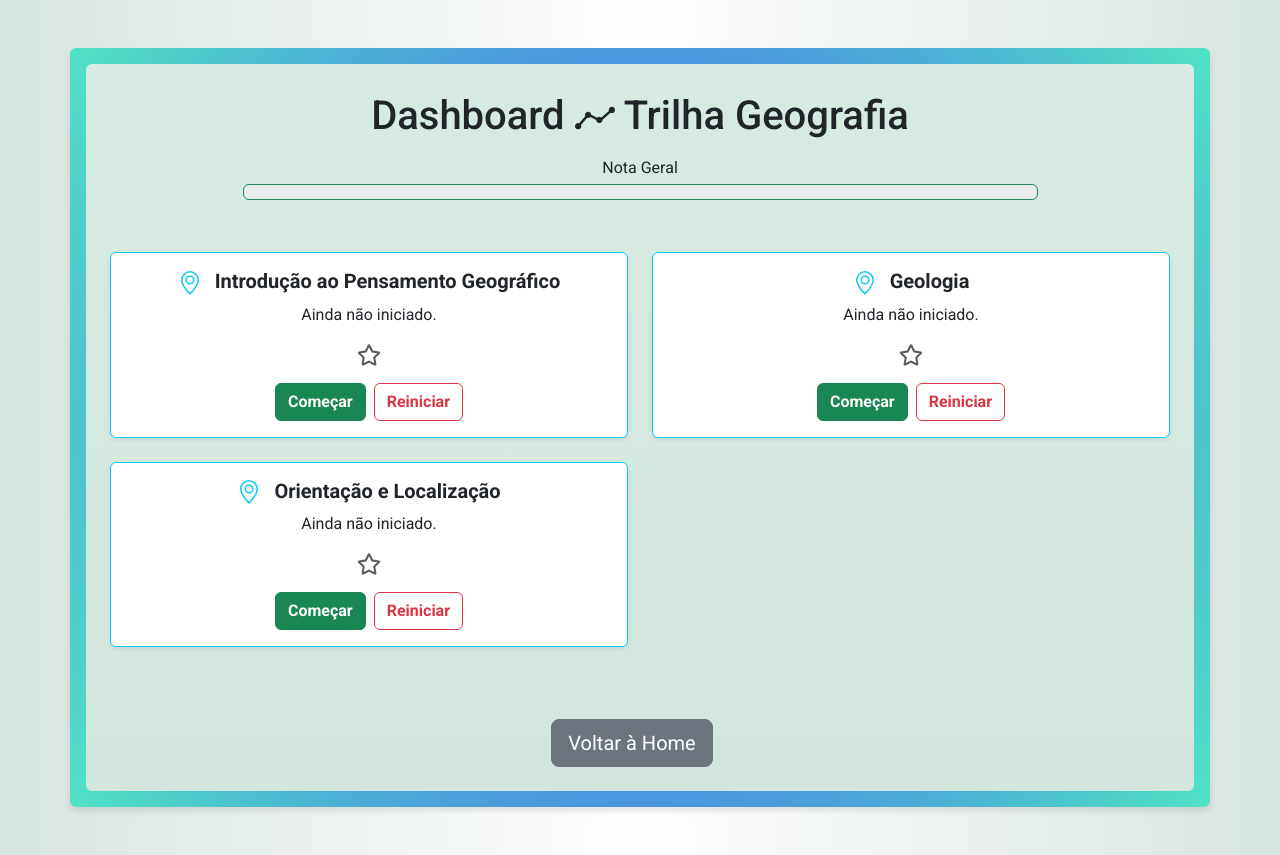
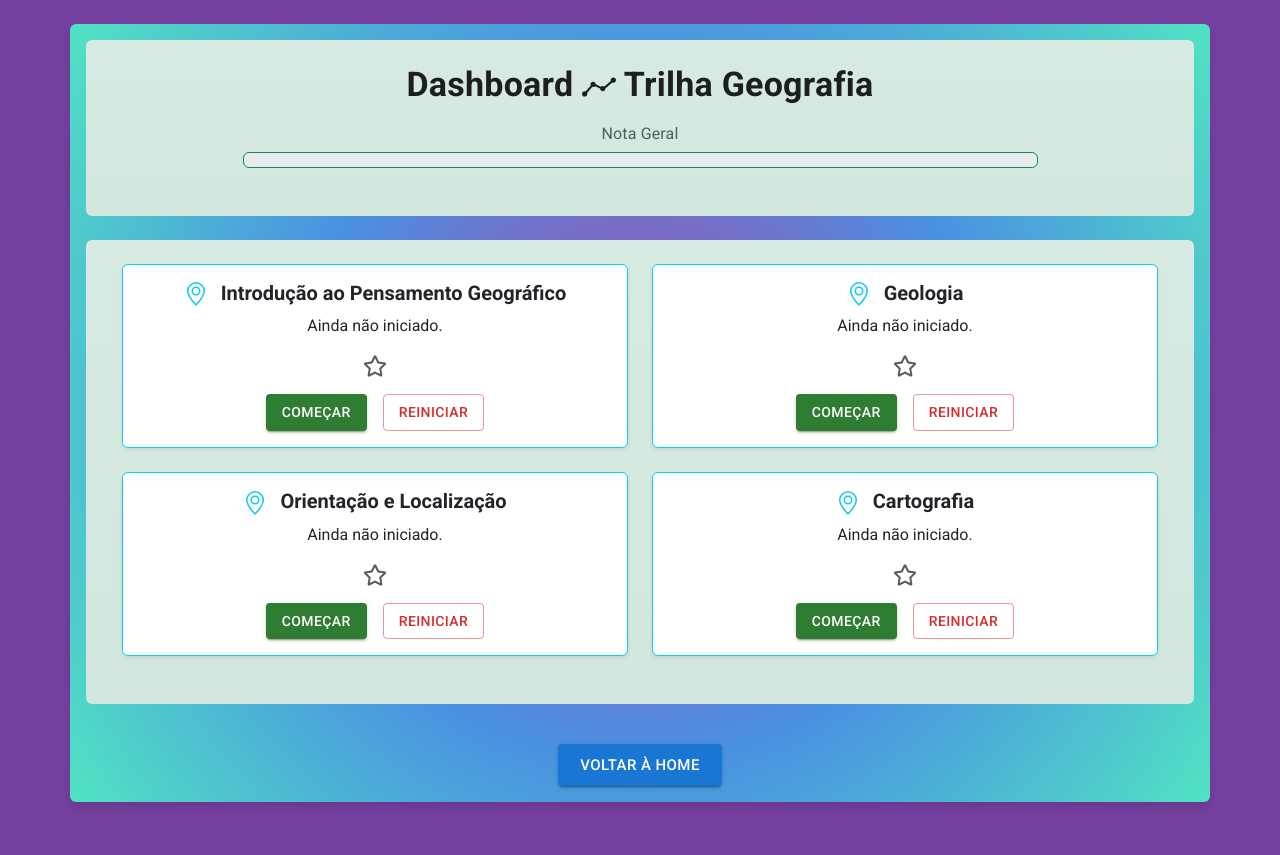
Before and after one commit to Biasiolo/teste-trivia-game, a React (Vite) app: page /modules in a window 1280 px wide. After the commit the page ends 826 px from the top, so only its background shows below. Built offline with nearby package versions, Linux system fonts and the light colour scheme.

Commit message:
teste 20

```diff
--- a/src/data/modules.js
+++ b/src/data/modules.js
@@ -166,6 +166,61 @@ const modulesData = [
       ],
     },
 
+    {
+      id: 4,
+      name: 'Cartografia',
+      videoUrl: 'https://www.youtube.com/embed/Elz_eZf_aaI?si=9tqDa7SZgfMo11vi', // Link para vídeo aula específica
+      questions: [
+        {
+          id: 1,
+          concept: 'A rotação da Terra é o movimento que o planeta realiza em torno de seu próprio eixo, resultando na alternância entre dia e noite.',
+          question: 'Quanto tempo a Terra leva para completar uma rotação em torno de seu eixo?',
+          answers: ['12 horas', '24 horas', '48 horas', '365 dias'],
+          correct: 1,
+        },
+        {
+          id: 2,
+          concept: 'As linhas imaginárias conhecidas como paralelos e meridianos formam a base para o sistema de coordenadas geográficas.',
+          question: 'Qual é o nome do paralelo que divide a Terra em hemisfério norte e sul?',
+          answers: ['Meridiano de Greenwich', 'Trópico de Câncer', 'Equador', 'Trópico de Capricórnio'],
+          correct: 2,
+        },
+        {
+          id: 3,
+          concept: 'Os fusos horários são definidos com base na rotação da Terra e na divisão do planeta em 24 zonas horárias.',
+          question: 'Quantos graus cada fuso horário cobre aproximadamente na superfície terrestre?',
+          answers: ['10 graus', '15 graus', '30 graus', '45 graus'],
+          correct: 1,
+        },
+        {
+          id: 4,
+          concept: 'A inclinação do eixo terrestre e o movimento de translação da Terra ao redor do Sol causam as estações do ano.',
+          question: 'Qual é o ângulo de inclinação do eixo terrestre em relação ao plano de sua órbita?',
+          answers: ['15 graus', '23,5 graus', '45 graus', '90 graus'],
+          correct: 1,
+        },
+        {
+          id: 5,
+          concept: 'O meridiano de Greenwich é a linha de longitude 0°, usada como referência para calcular fusos horários.',
+          question: 'Qual é o nome do fuso horário baseado no meridiano de Greenwich?',
+          answers: ['GMT (Greenwich Mean Time)', 'UTC (Universal Time Coordinated)', 'ZULU Time', 'Todos os anteriores'],
+          correct: 3,
+        },
+        {
+          id: 6,
+          concept: 'A linha internacional de mudança de data está localizada próxima ao meridiano oposto ao de Greenwich, a 180°.',
+          question: 'O que ocorre ao cruzar a linha internacional de mudança de data de oeste para leste?',
+          answers: [
+            'Adiciona-se um dia ao calendário',
+            'Subtrai-se um dia do calendário',
+            'O horário avança uma hora',
+            'O horário retrocede uma hora',
+          ],
+          correct: 1,
+        },
+      ],
+    }
+
   ];
 
   export default modulesData;
--- a/src/index.css
+++ b/src/index.css
@@ -4,7 +4,7 @@ body {
   padding: 0;
   box-sizing: border-box;
 
-  background: linear-gradient(90deg, #d7e4e0, #ffffff, #d7e4e0);
+  background: #733e9d;
 }
 
 .card {
@@ -44,7 +44,7 @@ body {
   }
 
   .card-gradient {
-    background-image: url(/card15.png);
+    background-image: url(/cardfinal.png);
     background-size:contain; /* Ajusta a imagem para cobrir todo o card */
     background-position: center; /* Centraliza a imagem */
     background-repeat: no-repeat; /* Impede a repetição da imagem */
--- a/src/pages/Modules.jsx
+++ b/src/pages/Modules.jsx
@@ -3,9 +3,10 @@ import React, { useEffect, useState } from 'react';
 import { useNavigate } from 'react-router-dom';
 import { ProgressBar, Card } from 'react-bootstrap';
 import { FaStar, FaRegStar } from 'react-icons/fa';
-import modules from '../data/modules';
 import { SlGraph } from "react-icons/sl";
 import { BsGeoAlt } from 'react-icons/bs';
+import { Button, Typography, Box } from '@mui/material';
+import modules from '../data/modules';
 
 function Modules() {
   const navigate = useNavigate();
@@ -50,29 +51,47 @@ function Modules() {
   };
 
   return (
-    <div className="container p-3 mod3  rounded my-5">
-      <div className='bg-success-subtle bg-gradient rounded p-4'>
-      <div className="text-center rounded  py-1 mb-4">
-        <h1 className="text-dark"> Dashboard <SlGraph /> Trilha Geografia</h1>
-        <div className="mt-3 w-75 mx-auto">
-          <p className="mb-1">Nota Geral</p>
-          <ProgressBar className=" mb-4 border border-success"
+    <div className="container p-3 mod3 rounded my-4 d-flex flex-column align-items-center">
+      <Box
+        className="bg-success-subtle bg-gradient rounded p-4 w-100"
+        textAlign="center"
+      >
+        <Typography
+          variant="h4"
+          component="h1"
+          fontWeight="bold"
+          color="textPrimary"
+          gutterBottom
+        >
+          Dashboard <SlGraph /> Trilha Geografia
+        </Typography>
+        <Box className="mt-3 w-75 mx-auto">
+          <Typography variant="body1" color="textSecondary" gutterBottom>
+            Nota Geral
+          </Typography>
+          <ProgressBar
+            className="mb-4 border border-success"
             now={isNaN(averageScore) ? 0 : averageScore}
             label={`${isNaN(averageScore) ? 0 : averageScore}%`}
           />
-        </div>
-      </div>
+        </Box>
+      </Box>
 
-      <div className="row mt-4">
+      <div className="row mt-4 bg-success-subtle bg-gradient rounded p-4 justify-content-center w-100">
         {progressModules.map((module) => (
-          <div key={module.id} className="col-md-6 mb-4">
+          <div
+            key={module.id}
+            className="col-lg-6 col-md-6 col-sm-12 mb-4 d-flex justify-content-center"
+          >
             <Card
-              className={`shadow-sm test-dark ${
+              className={`shadow-sm ${
                 module.completed ? 'border-success' : 'border-info'
-              }`}
+              } w-100`}
             >
               <Card.Body>
-                <Card.Title className="text-center fw-bold"><BsGeoAlt className="me-2 text-info" size={24} /> {module.name}</Card.Title>
+                <Card.Title className="text-center fw-bold">
+                  <BsGeoAlt className="me-2 text-info" size={24} /> {module.name}
+                </Card.Title>
                 <Card.Text className="text-center">
                   {module.completed
                     ? `Módulo concluído. Nota: ${module.score}%`
@@ -85,25 +104,25 @@ function Modules() {
                     <FaRegStar size={24} className="text-muted" />
                   )}
                 </div>
-                <div className="d-flex justify-content-center mt-3">
-                  <button
-                    className={`btn  fw-bold ${
-                      module.completed ? 'btn-outline-success' : 'btn-success'
-                    } me-2`}
+                <div className="d-flex justify-content-center gap-3 mt-3">
+                  <Button
+                    variant={module.completed ? 'outlined' : 'contained'}
+                    color="success"
                     onClick={() =>
                       module.completed
-                        ? handleReview(module.id) // Navega para a revisão
-                        : navigate(`/game/${module.id}`) // Navega para o jogo
+                        ? handleReview(module.id)
+                        : navigate(`/game/${module.id}`)
                     }
                   >
                     {module.completed ? 'Revisar' : 'Começar'}
-                  </button>
-                  <button
-                    className="btn fw-bold btn-outline-danger"
+                  </Button>
+                  <Button
+                    variant="outlined"
+                    color="error"
                     onClick={() => resetModuleProgress(module.id)}
                   >
                     Reiniciar
-                  </button>
+                  </Button>
                 </div>
               </Card.Body>
             </Card>
@@ -111,13 +130,19 @@ function Modules() {
         ))}
       </div>
 
-      <div className="text-center mt-5">
-        <button className="btn btn-secondary btn-lg me-3" onClick={() => navigate('/')}>Voltar à Home</button>
-      </div>
-
-      </div>
+      <Box textAlign="center" mt={5}>
+        <Button
+          variant="contained"
+          color="primary"
+          size="large"
+          onClick={() => navigate('/')}
+        >
+          Voltar à Home
+        </Button>
+      </Box>
     </div>
   );
+
 }
 
 export default Modules;
```
Also changed, not shown: public/cardfinal.png (added), public/semfundo.png.
